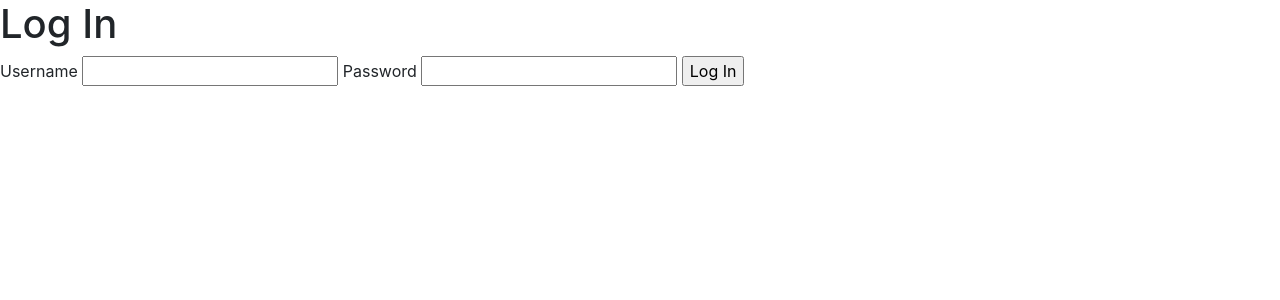
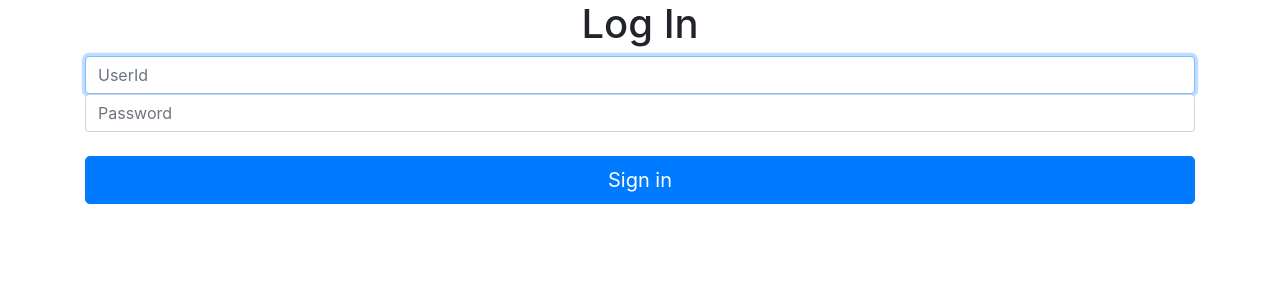
Before and after one commit to daniera3/NEDD-API-server, a Flask app: page /login in a window 1280 px wide. Shown: the part 56-356 px from the top of the page. Run offline with Flask 2, Linux system fonts and the light colour scheme; some libraries are stand-ins or nearby versions.

Commit message:
log in form

```diff
--- a/templates/login.html
+++ b/templates/login.html
@@ -1,16 +1,22 @@
 {% extends 'index.html' %}
 
 {% block header %}
-  <h1>{% block title %}Log In{% endblock %}</h1>
+  <h1 align="center">{% block title %}Log In{% endblock %}</h1>
 {% endblock %}
 
 {% block content %}
   <form method="post" action="{{ url_for('handle_data') }}">
-    <label for="username">Username</label>
-    <input name="username" id="username" required>
-    <label for="password">Password</label>
-    <input type="password" name="password" id="password" required>
-    <input type="submit" value="Log In">
+    <div class="container ">
+
+    <label for="inputEmail" class="sr-only">Email address</label>
+    <input type="text" name="inputIdMain" id="inputIdMain" class="form-control" placeholder="UserId" required autofocus>
+    <label for="inputPassword" class="sr-only">Password</label>
+    <input type="password" name="inputPasswordMain" id="inputPasswordMain" class="form-control" placeholder="Password" required>
+    <br />
+    <button class="btn btn-lg btn-primary btn-block" type="submit">Sign in</button>
+    <br />
+
+    </div>
   </form>
   <p style="color:red"> {{ massge }} </p>
 {% endblock %}
--- a/websiteTest.py
+++ b/websiteTest.py
@@ -37,8 +37,8 @@ def login():
 
 @app.route('/handle_data', methods=['POST'])
 def handle_data():
-    user=request.form['username']
-    password=request.form['password']
+    user=request.form['inputIdMain']
+    password=request.form['inputPasswordMain']
     header={ "Content-Type": "application/json"}
     data = {"user":"", "pas":""}
     data['user']=user
```
Also changed, not shown: 1 other file.
